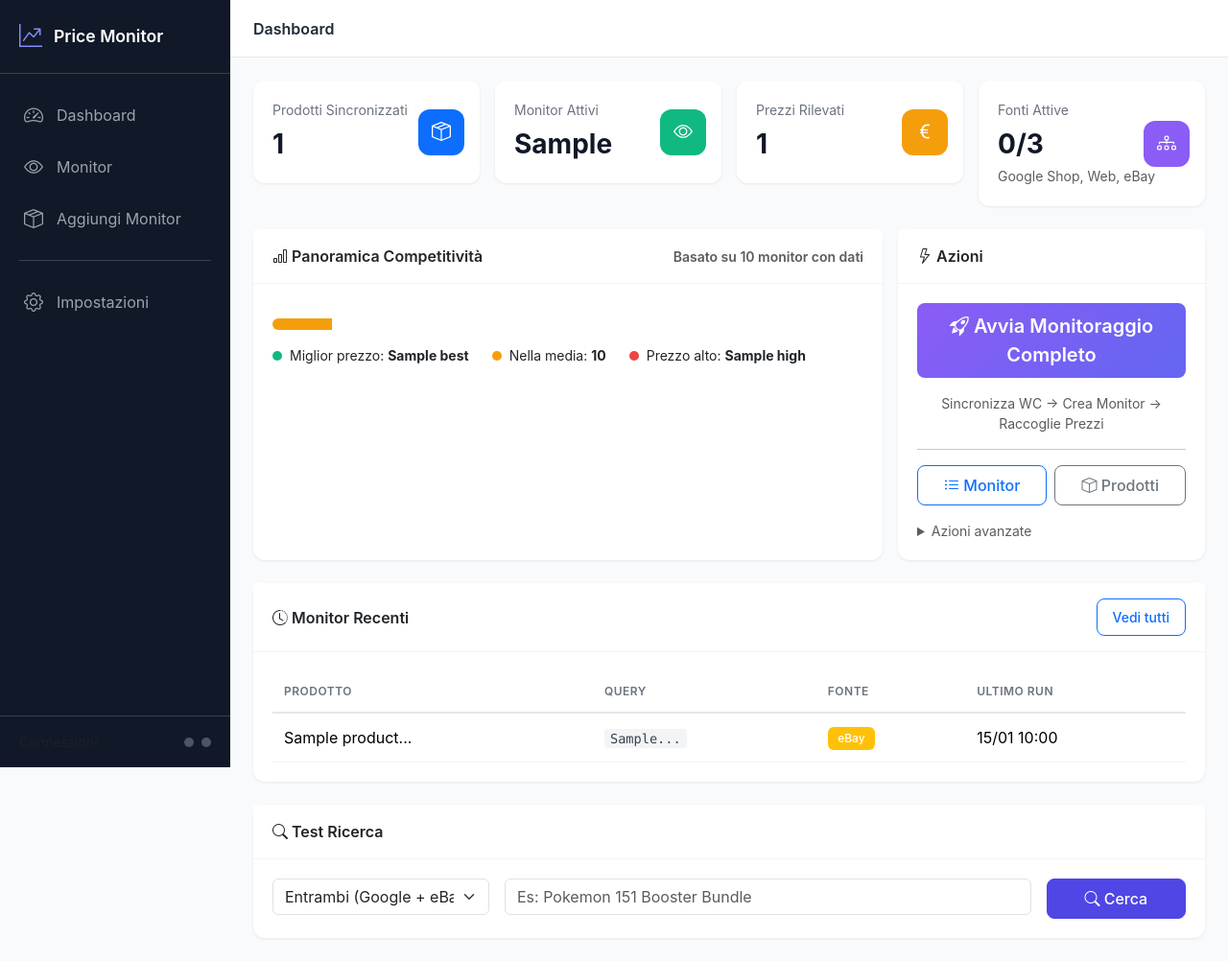
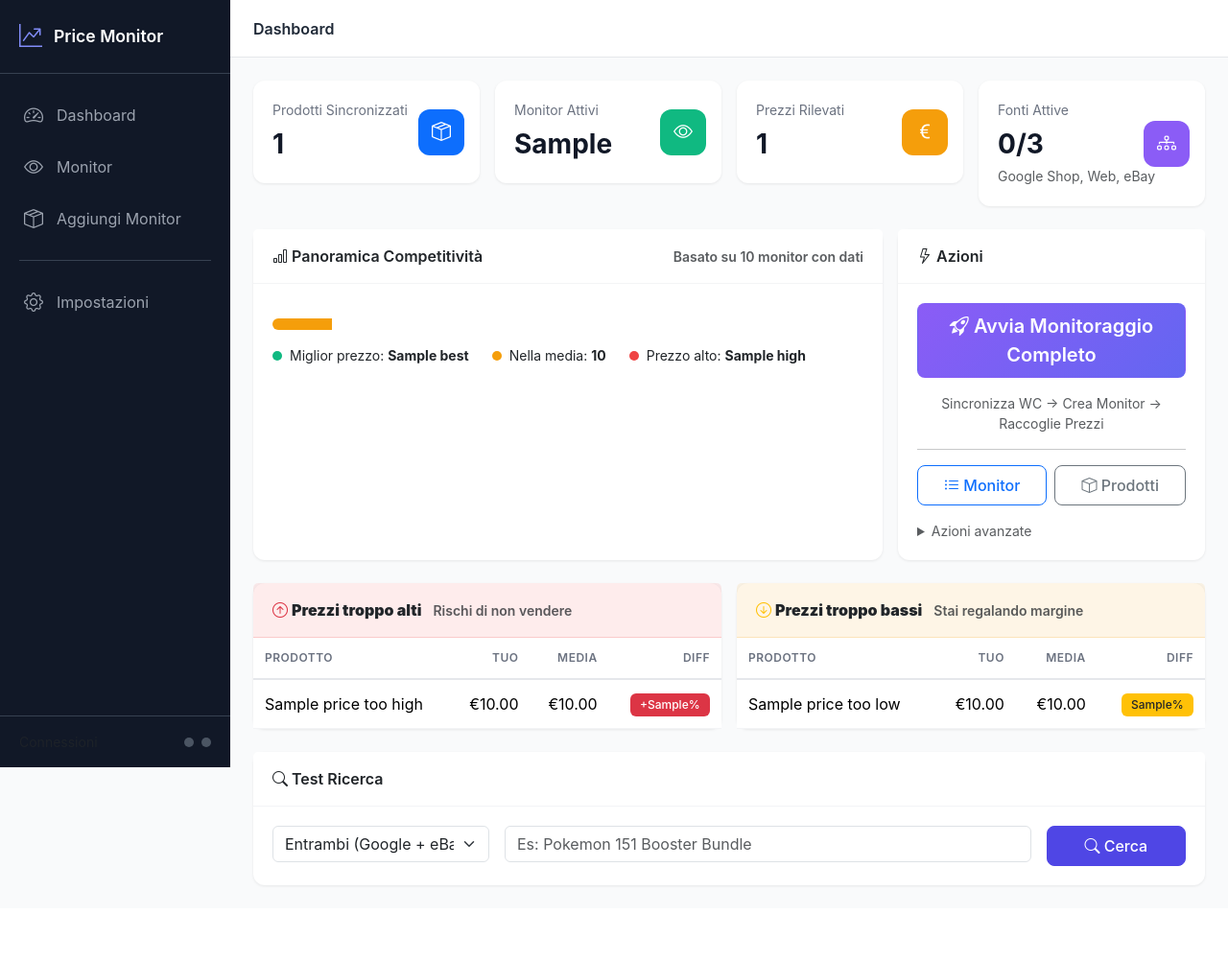
Before and after one commit to danbeta2/price-monitor-app, a Flask app: template templates/dashboard.html in a window 1280 px wide. Shown: the whole page at 96% size. After the commit the page ends 925 px from the top, so only its background shows below. Run offline with Flask 3, Linux system fonts and the light colour scheme; tables that the repository leaves empty hold one stand-in row (values such as "Sample post"); the template is opened without the code that fills it: values that come from a table or form of the project are taken from there, most other values are stand-ins (such as "Sample title", 1, 10 or a date in 2020).

Commit message:
Dashboard: real competitive analysis, price alerts, and tighten tolerance to ±40%
- Replace placeholder dashboard with real competitive analysis (best/average/high pricing)
- Add price alert tables: "Prezzi troppo alti" (>15%) and "Prezzi troppo bassi" (<-10%)
- Clicking a product row opens its specific monitor detail modal
- Change default price tolerance from ±50% to ±40% across all files

Co-Authored-By: Claude Opus 4.6 <noreply@anthropic.com>

```diff
--- a/app/api.py
+++ b/app/api.py
@@ -323,7 +323,7 @@ def create_monitor():
         product_id=product_id,
         search_query=search_query,
         source=source,
-        price_tolerance=data.get('price_tolerance', 50),
+        price_tolerance=data.get('price_tolerance', 40),
         is_active=True,
     )
 
@@ -337,7 +337,7 @@ def bulk_create_monitors():
     data = request.json
     products = data.get('products', [])
     source = data.get('source', 'google_shopping')
-    price_tolerance = data.get('price_tolerance', 50)
+    price_tolerance = data.get('price_tolerance', 40)
 
     created = 0
     skipped = 0
@@ -748,7 +748,7 @@ def create_monitors_for_all():
         data = request.get_json(silent=True) or {}
     except:
         data = {}
-    price_tolerance = data.get('price_tolerance', 50)
+    price_tolerance = data.get('price_tolerance', 40)
     language = data.get('language', 'it')
 
     # Prendi tutti i prodotti in stock dal database locale
--- a/app/models.py
+++ b/app/models.py
@@ -43,7 +43,7 @@ class Monitor(db.Model):
     search_query = db.Column(db.String(500), nullable=False)
     source = db.Column(db.String(50), default='both')  # 'both', 'google_shopping', 'ebay'
     language = db.Column(db.String(10), default='it')  # Lingua prodotto: 'it', 'en', 'any'
-    price_tolerance = db.Column(db.Float, default=50.0)
+    price_tolerance = db.Column(db.Float, default=40.0)
     is_active = db.Column(db.Boolean, default=True)
     last_run_at = db.Column(db.DateTime)
     created_at = db.Column(db.DateTime, default=datetime.utcnow)
--- a/app/services/price_collector.py
+++ b/app/services/price_collector.py
@@ -429,7 +429,7 @@ class PriceCollector:
 
         return matches >= required
 
-    def _filter_results(self, results, search_query, your_price=None, tolerance=50, language='it'):
+    def _filter_results(self, results, search_query, your_price=None, tolerance=40, language='it'):
         """Filtra una lista di risultati"""
         valid_results = []
         for item in results:
--- a/templates/dashboard.html
+++ b/templates/dashboard.html
@@ -146,37 +146,33 @@
     </div>
 </div>
 
-<!-- Recent Monitors -->
-{% if recent_monitors %}
+<!-- Price Alerts -->
 <div class="row g-3 mb-4">
-    <div class="col-12">
+    {% if price_too_high %}
+    <div class="col-lg-6">
         <div class="card">
-            <div class="card-header d-flex justify-content-between align-items-center">
-                <span><i class="bi bi-clock-history"></i> Monitor Recenti</span>
-                <a href="/monitors" class="btn btn-sm btn-outline-primary">Vedi tutti</a>
+            <div class="card-header" style="background: rgba(239, 68, 68, 0.1); border-bottom-color: rgba(239, 68, 68, 0.2);">
+                <i class="bi bi-arrow-up-circle text-danger"></i> <strong>Prezzi troppo alti</strong>
+                <small class="text-muted ms-2">Rischi di non vendere</small>
             </div>
-            <div class="card-body">
+            <div class="card-body p-0">
                 <div class="table-responsive">
-                    <table class="table table-sm">
+                    <table class="table table-sm table-hover mb-0">
                         <thead>
                             <tr>
                                 <th>Prodotto</th>
-                                <th>Query</th>
-                                <th>Fonte</th>
-                                <th>Ultimo Run</th>
+                                <th class="text-end">Tuo</th>
+                                <th class="text-end">Media</th>
+                                <th class="text-end">Diff</th>
                             </tr>
                         </thead>
                         <tbody>
-                            {% for monitor in recent_monitors %}
-                            <tr>
-                                <td>{{ (monitor.product.name if monitor.product else 'N/A')[:40] }}...</td>
-                                <td><code>{{ monitor.search_query[:30] }}...</code></td>
-                                <td>
-                                    <span class="badge {% if monitor.source == 'google_shopping' %}bg-primary{% else %}bg-warning{% endif %}">
-                                        {{ 'Google' if monitor.source == 'google_shopping' else 'eBay' }}
-                                    </span>
-                                </td>
-                                <td>{{ monitor.last_run_at.strftime('%d/%m %H:%M') if monitor.last_run_at else 'Mai' }}</td>
+                            {% for p in price_too_high %}
+                            <tr style="cursor: pointer;" onclick="viewPrices({{ p.monitor_id }})">
+                                <td>{{ p.name }}</td>
+                                <td class="text-end">&euro;{{ '%.2f'|format(p.your_price) }}</td>
+                                <td class="text-end">&euro;{{ '%.2f'|format(p.avg_market) }}</td>
+                                <td class="text-end"><span class="badge bg-danger">+{{ p.diff_pct }}%</span></td>
                             </tr>
                             {% endfor %}
                         </tbody>
@@ -185,8 +181,42 @@
             </div>
         </div>
     </div>
+    {% endif %}
+    {% if price_too_low %}
+    <div class="col-lg-6">
+        <div class="card">
+            <div class="card-header" style="background: rgba(245, 158, 11, 0.1); border-bottom-color: rgba(245, 158, 11, 0.2);">
+                <i class="bi bi-arrow-down-circle text-warning"></i> <strong>Prezzi troppo bassi</strong>
+                <small class="text-muted ms-2">Stai regalando margine</small>
+            </div>
+            <div class="card-body p-0">
+                <div class="table-responsive">
+                    <table class="table table-sm table-hover mb-0">
+                        <thead>
+                            <tr>
+                                <th>Prodotto</th>
+                                <th class="text-end">Tuo</th>
+                                <th class="text-end">Media</th>
+                                <th class="text-end">Diff</th>
+                            </tr>
+                        </thead>
+                        <tbody>
+                            {% for p in price_too_low %}
+                            <tr style="cursor: pointer;" onclick="viewPrices({{ p.monitor_id }})">
+                                <td>{{ p.name }}</td>
+                                <td class="text-end">&euro;{{ '%.2f'|format(p.your_price) }}</td>
+                                <td class="text-end">&euro;{{ '%.2f'|format(p.avg_market) }}</td>
+                                <td class="text-end"><span class="badge bg-warning text-dark">{{ p.diff_pct }}%</span></td>
+                            </tr>
+                            {% endfor %}
+                        </tbody>
+                    </table>
+                </div>
+            </div>
+        </div>
+    </div>
+    {% endif %}
 </div>
-{% endif %}
 
 <!-- Test Search -->
 <div class="row g-3">
```
Also changed, not shown: app/routes.py (+94 -7 lines).
